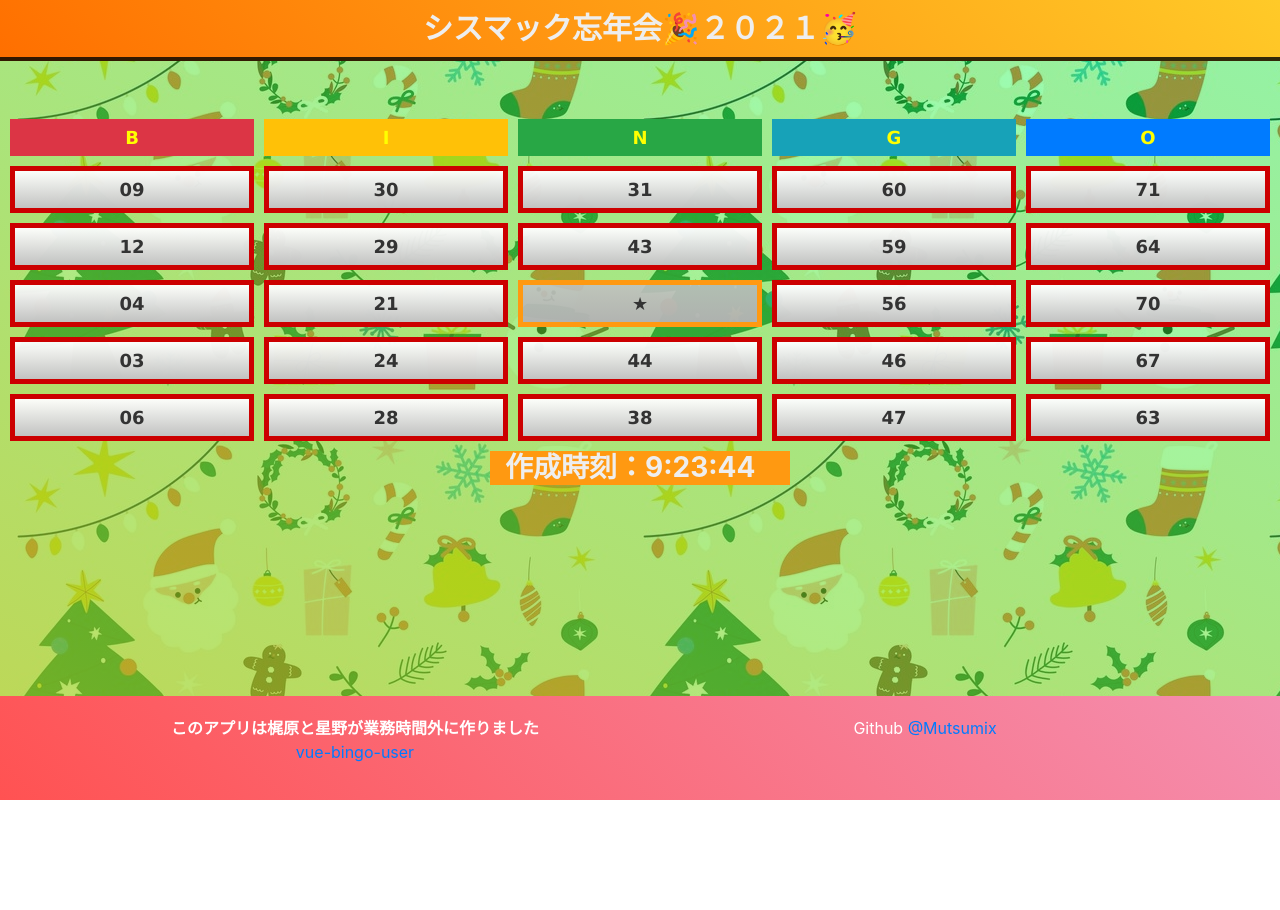
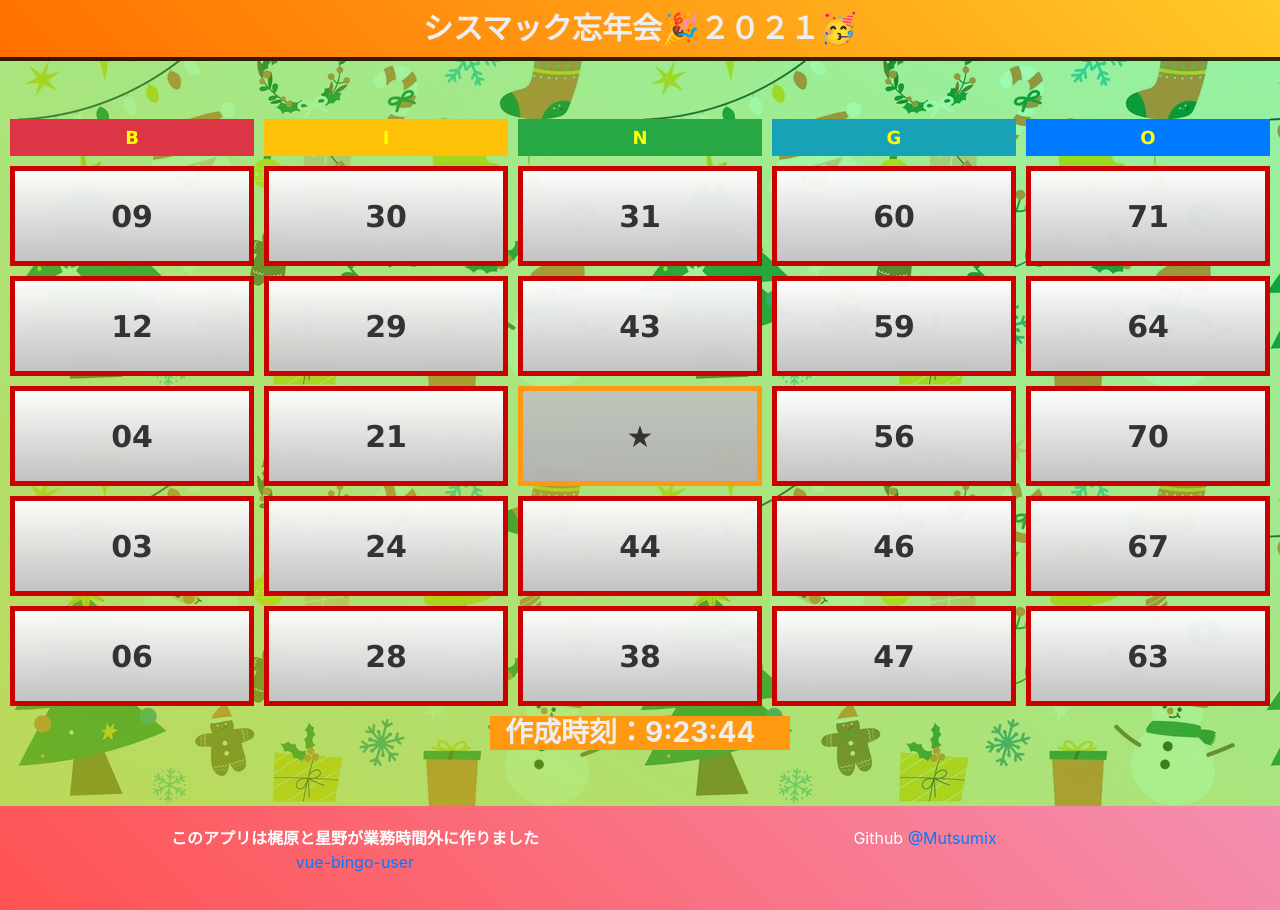
Before and after one commit to Mutsumix/vue-bingo-user, a Vue app: page / in a window 1280 px wide. Before the commit the page ends 800 px from the top, so only its background shows below. Built offline with nearby package versions, Linux system fonts and the light colour scheme.

Commit message:
PCでの数字ボタンの表示を縦長にする #14

```diff
--- a/src/components/Bingo.vue
+++ b/src/components/Bingo.vue
@@ -19,7 +19,7 @@
         </div>
       </div>
       <div class="bingo-grid-row" v-bind:key="y" v-for="y in tableHeight">
-        <div class="bingo-card"
+        <div class="bingo-card" id="pc"
              @click="answerClick(answers[(y - 1)*tableHeight + (x-1)])"
              :class="isActive(answers[(y - 1)*tableHeight + (x-1)]) ? 'active' : ''"
              v-bind:key="x"
@@ -358,4 +358,11 @@ export default {
     border-color: #ff2222;
   }
 }
+@media (min-width: 768px) {
+   /* 横幅が800px以上の場合に適用するスタイル */
+   div#pc {
+      height: 100px;
+      font-size: 30px;
+      }
+}
 </style>
```
